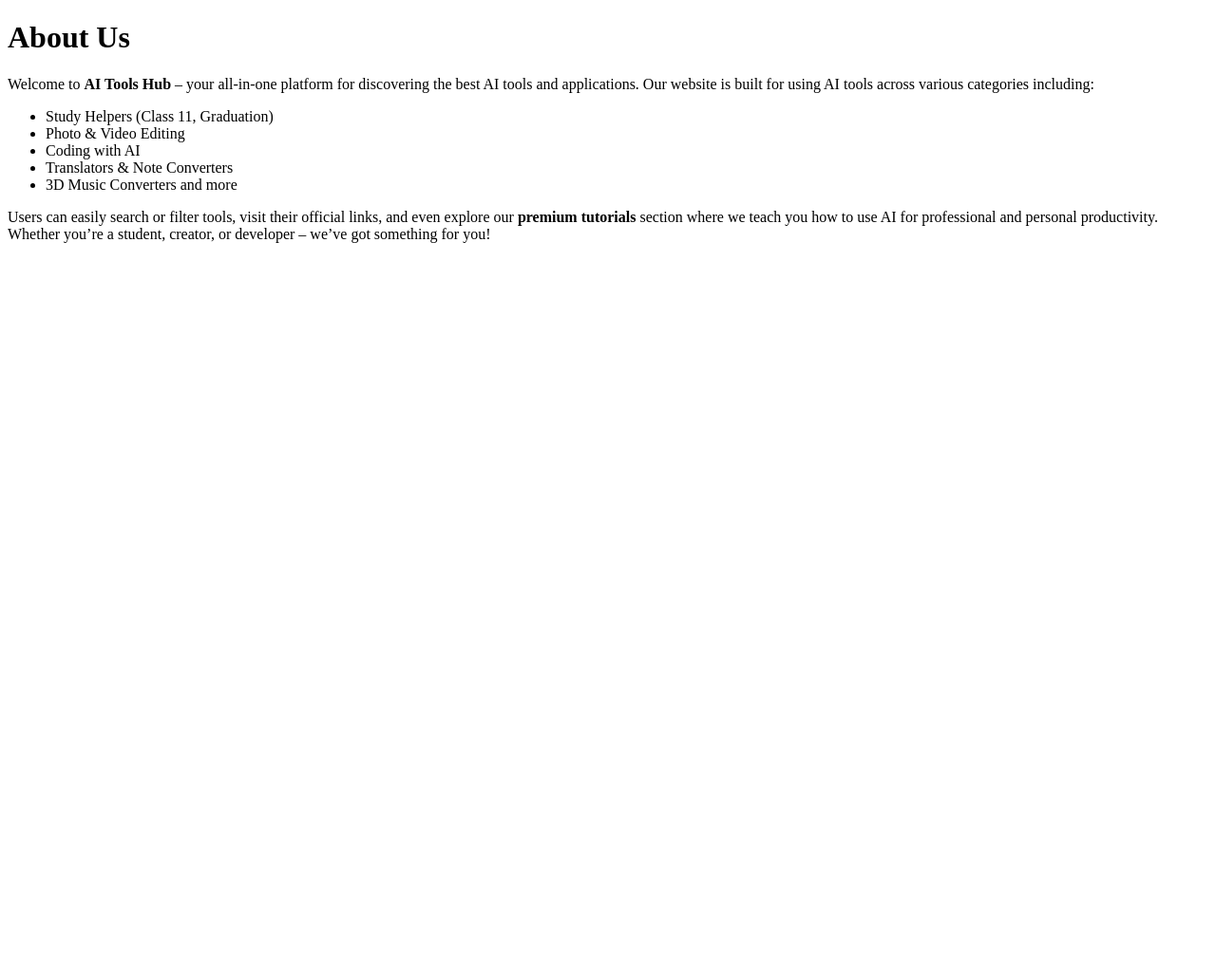
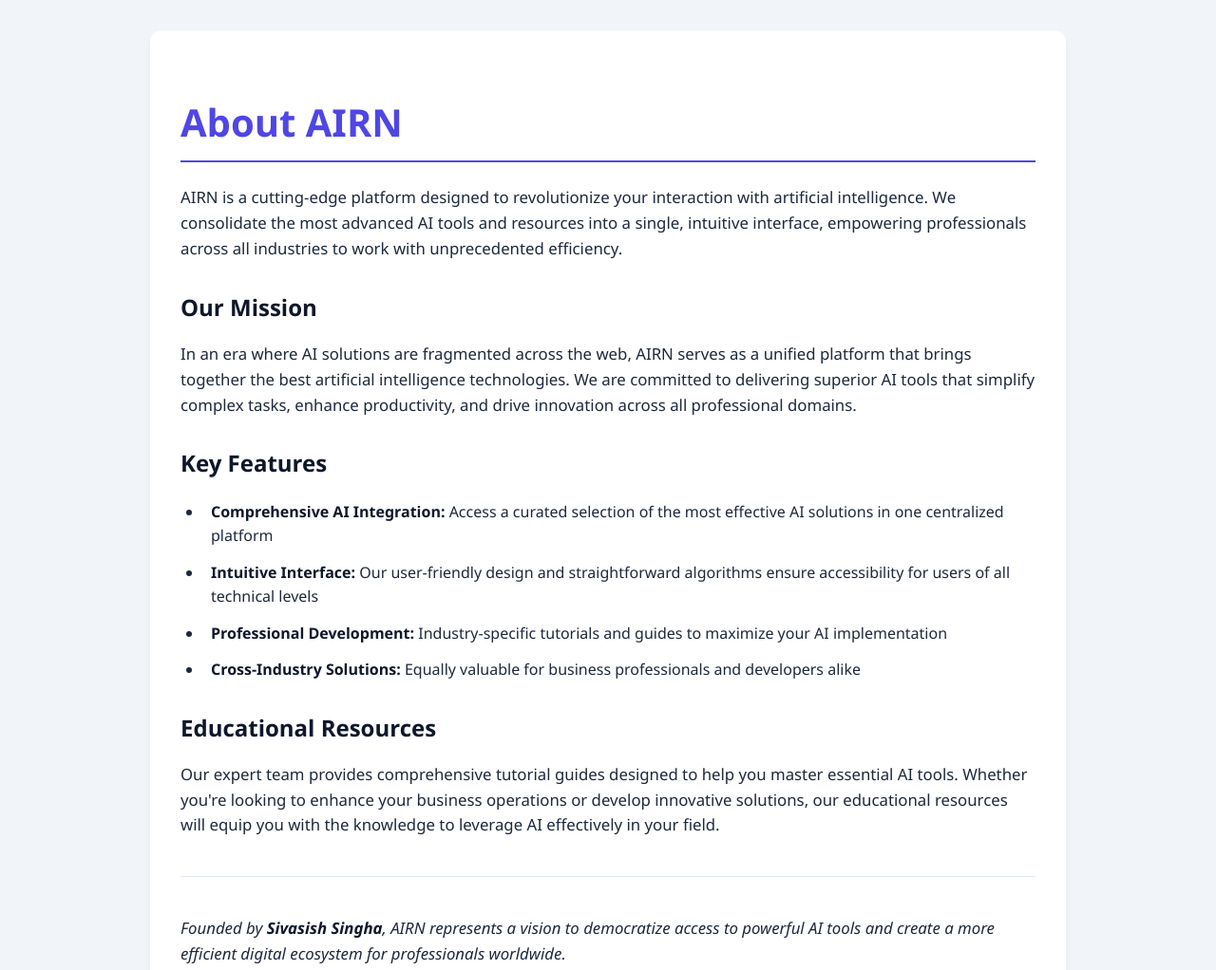
Before and after one commit to Chandan-Chetia/AiRn, a plain HTML site: page about.html in a window 1280 px wide. Shown: the top 1022 px of the page at 95% size. Before the commit the page ends 800 px from the top, so only its background shows below. Drawn offline with Linux system fonts and the light colour scheme.

Commit message:
Add files via upload

```diff
--- a/about.html
+++ b/about.html
@@ -1,29 +1,113 @@
 <!DOCTYPE html>
 <html lang="en">
 <head>
-  <meta charset="UTF-8" />
-  <meta name="viewport" content="width=device-width, initial-scale=1.0"/>
-  <title>About Us - AiRn</title>
+    <meta charset="UTF-8">
+    <meta name="viewport" content="width=device-width, initial-scale=1.0">
+    <title>About AIRN - The Unified AI Platform</title>
+    <style>
+        :root {
+            --primary: #4f46e5;
+            --secondary: #1e293b;
+            --accent: #10b981;
+            --light: #f8fafc;
+            --dark: #0f172a;
+        }
+
+        body {
+            font-family: 'Segoe UI', system-ui, -apple-system, sans-serif;
+            line-height: 1.6;
+            color: var(--secondary);
+            background-color: #f1f5f9;
+            margin: 0;
+            padding: 0;
+        }
+
+        #about {
+            max-width: 900px;
+            margin: 2rem auto;
+            padding: 2rem;
+            background: white;
+            border-radius: 12px;
+            box-shadow: 0 4px 6px rgba(0, 0, 0, 0.05);
+        }
+
+        h1 {
+            color: var(--primary);
+            font-size: 2.5rem;
+            margin-bottom: 1.5rem;
+            font-weight: 700;
+            border-bottom: 2px solid var(--primary);
+            padding-bottom: 0.5rem;
+        }
+
+        h2 {
+            color: var(--dark);
+            font-size: 1.5rem;
+            margin: 1.8rem 0 1rem;
+            font-weight: 600;
+        }
+
+        p {
+            margin-bottom: 1.2rem;
+            font-size: 1.05rem;
+        }
+
+        ul {
+            margin: 1.2rem 0;
+            padding-left: 1.5rem;
+        }
+
+        li {
+            margin-bottom: 0.8rem;
+            padding-left: 0.5rem;
+        }
+
+        strong {
+            color: var(--dark);
+            font-weight: 600;
+        }
+
+        footer {
+            margin-top: 2.5rem;
+            padding-top: 1.5rem;
+            border-top: 1px solid #e2e8f0;
+            font-style: italic;
+        }
+
+        @media (max-width: 768px) {
+            #about {
+                margin: 1rem;
+                padding: 1.5rem;
+            }
+
+            h1 {
+                font-size: 2rem;
+            }
+        }
+    </style>
 </head>
 <body>
-  <h1>About Us</h1>
-  <p>Welcome to <strong>AI Tools Hub</strong> – your all-in-one platform for discovering the best AI tools and applications. Our website is built
-for using AI tools across various categories including:
-    </p>
-  <ul>
-    <li>Study Helpers (Class 11, Graduation)</li>
-    <li>Photo & Video Editing</li>
-    <li>Coding with AI</li>
-    <li>Translators & Note Converters</li>
-    <li>3D Music Converters and more</li>
-  </ul>
-  <p>
-    Users can easily search or filter tools, visit their official links, and even explore our
-    <strong>
-      premium tutorials
-    </strong>
-    section where we teach you how to use AI for professional and personal productivity. Whether you’re a student, creator, or developer
-     – we’ve got something for you!
-    </p>
+    <section id="about">
+        <h1>About AIRN</h1>
+        <p>AIRN is a cutting-edge platform designed to revolutionize your interaction with artificial intelligence. We consolidate the most advanced AI tools and resources into a single, intuitive interface, empowering professionals across all industries to work with unprecedented efficiency.</p>
+
+        <h2>Our Mission</h2>
+        <p>In an era where AI solutions are fragmented across the web, AIRN serves as a unified platform that brings together the best artificial intelligence technologies. We are committed to delivering superior AI tools that simplify complex tasks, enhance productivity, and drive innovation across all professional domains.</p>
+
+        <h2>Key Features</h2>
+        <ul>
+            <li><strong>Comprehensive AI Integration:</strong> Access a curated selection of the most effective AI solutions in one centralized platform</li>
+            <li><strong>Intuitive Interface:</strong> Our user-friendly design and straightforward algorithms ensure accessibility for users of all technical levels</li>
+            <li><strong>Professional Development:</strong> Industry-specific tutorials and guides to maximize your AI implementation</li>
+            <li><strong>Cross-Industry Solutions:</strong> Equally valuable for business professionals and developers alike</li>
+        </ul>
+
+        <h2>Educational Resources</h2>
+        <p>Our expert team provides comprehensive tutorial guides designed to help you master essential AI tools. Whether you're looking to enhance your business operations or develop innovative solutions, our educational resources will equip you with the knowledge to leverage AI effectively in your field.</p>
+
+        <footer>
+            <p>Founded by <strong>Sivasish Singha</strong>, AIRN represents a vision to democratize access to powerful AI tools and create a more efficient digital ecosystem for professionals worldwide.</p>
+        </footer>
+    </section>
 </body>
 </html>
```
